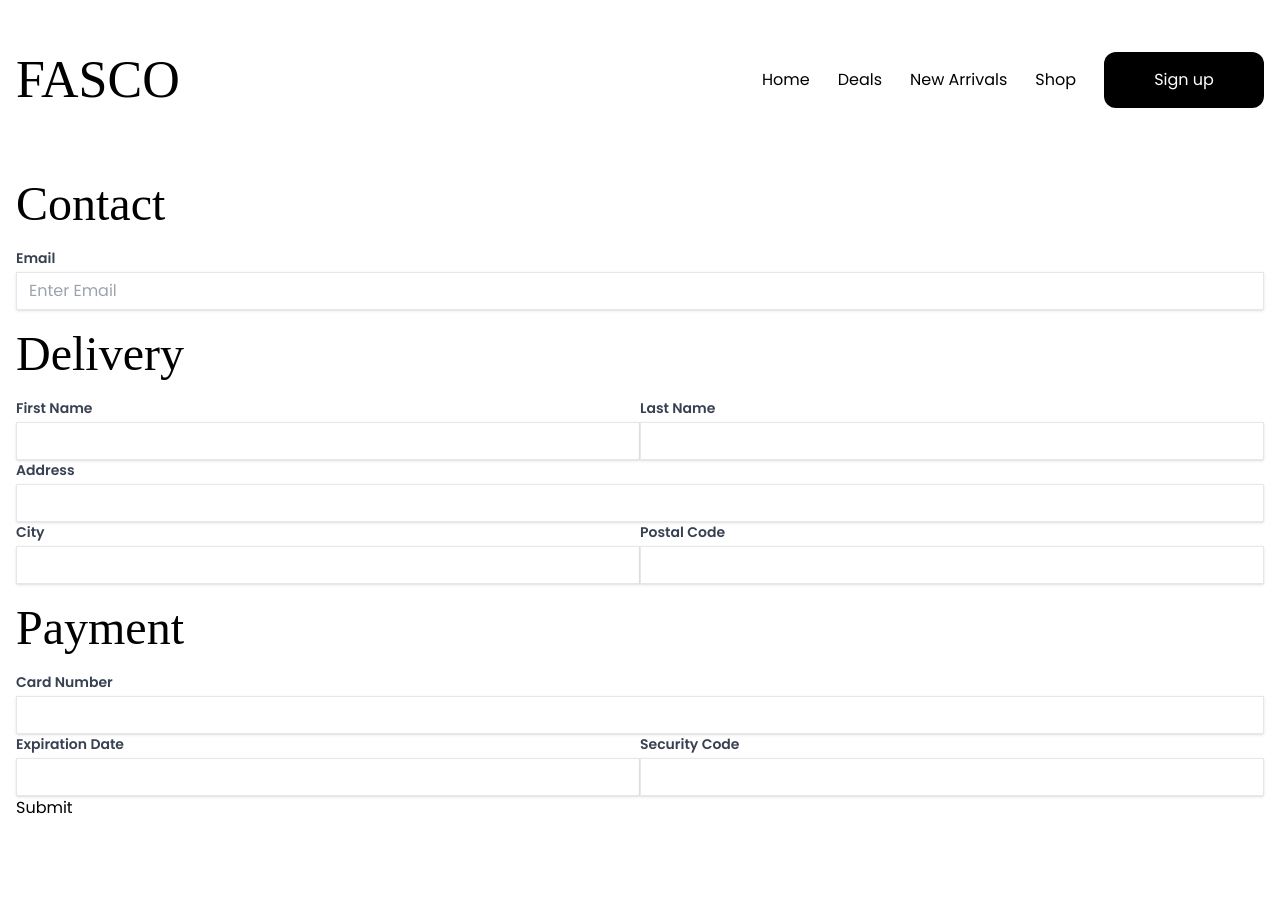
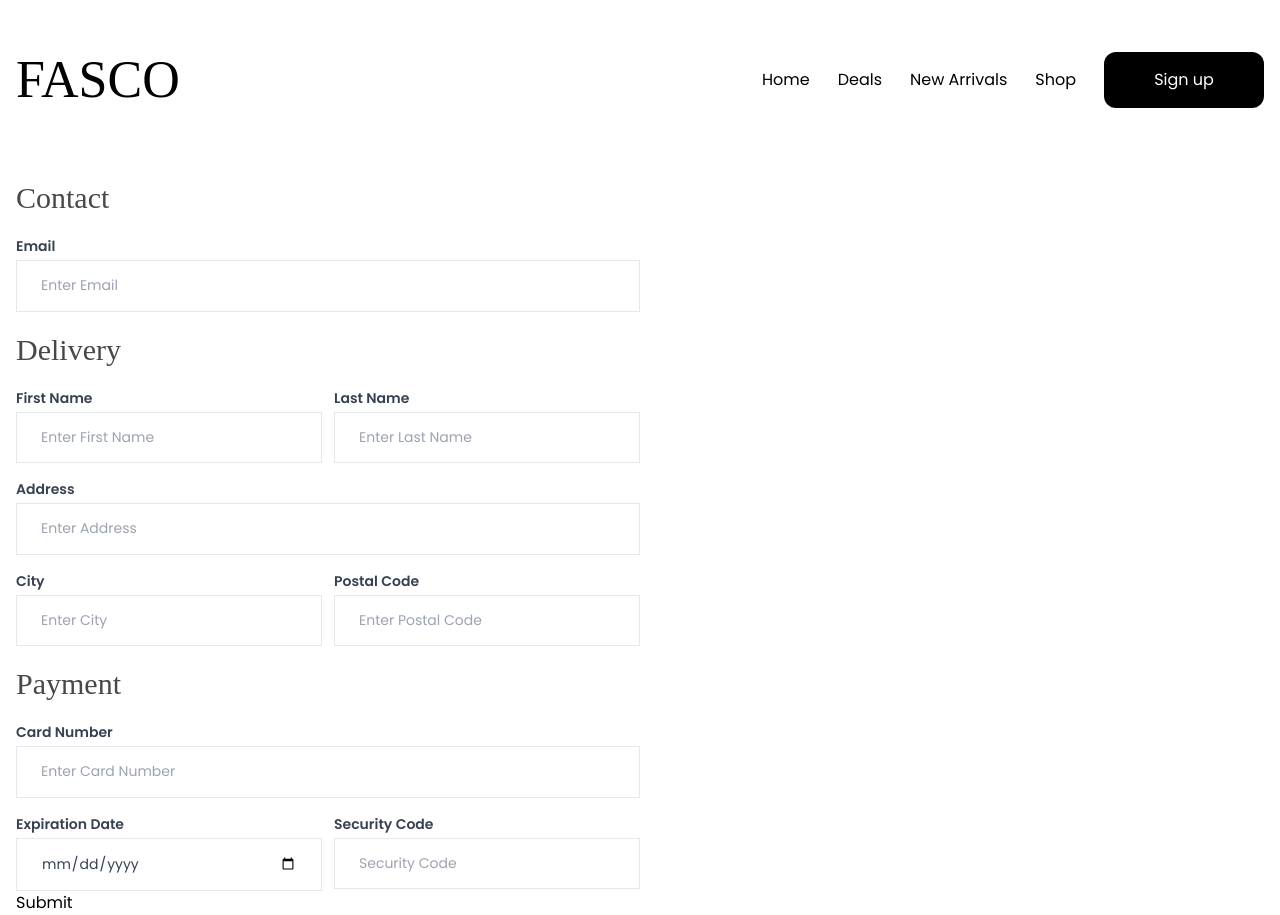
Before and after one commit to heli-d-bhavsar/fasco-ecommerce, a React (Vite) app: page /checkout in a window 1280 px wide. Before the commit the page ends 820 px from the top, so only its background shows below. Built offline with nearby package versions, Linux system fonts and the light colour scheme; no server answers; a web font is replaced by a local one.

Commit message:
added validation

```diff
--- a/package.json
+++ b/package.json
@@ -13,6 +13,7 @@
     "deploy": "gh-pages -d dist"
   },
   "dependencies": {
+    "card-validator": "^10.0.2",
     "firebase": "^11.2.0",
     "formik": "^2.4.6",
     "react": "^18.3.1",
@@ -21,7 +22,8 @@
     "react-icons": "^5.4.0",
     "react-modern-drawer": "^1.4.0",
     "react-router": "^7.1.1",
-    "react-sidebar": "^3.0.2"
+    "react-sidebar": "^3.0.2",
+    "yup": "^1.6.1"
   },
   "devDependencies": {
     "@eslint/js": "^9.17.0",
--- a/src/pages/checkout/index.tsx
+++ b/src/pages/checkout/index.tsx
@@ -1,7 +1,43 @@
-import { Formik } from 'formik';
+import { useFormik } from 'formik';
+import * as Yup from 'yup';
+import valid from 'card-validator';
 
 const Checkout = () => {
-  const checkOutFormValues = {
+  const validationSchema = Yup.object({
+    firstName: Yup.string()
+      .min(3, 'Must be at least 3 characters')
+      .required('Name is required'),
+    lastName: Yup.string()
+      .min(3, 'Must be at least 3 characters')
+      .required('Name is required'),
+    email: Yup.string().email('Invalid email').required('Email is required'),
+    phoneNumber: Yup.string().required('Phone number is required'),
+    address: Yup.string()
+      .required('Address is required')
+      .min(3, 'Must be at least 3 characters'),
+    country: Yup.string().required('Country is required'),
+    city: Yup.string().required('City is required'),
+    postalCode: Yup.string()
+      .required('Postal Code is required')
+      .min(3, 'Must be at least 3 characters'),
+    cardHolderName: Yup.string()
+      .required('Card holder name is required')
+      .min(3, 'Must be at least 3 characters'),
+    cardNumber: Yup.string().test(
+      'test-number',
+      'Credit Card number is invalid',
+      (value) => valid.number(value).isValid
+    ),
+    expiryDate: Yup.string()
+      .required('Expiry date is required')
+      .matches(/^(0[1-9]|1[0-2])\/\d{2}$/g, 'Invalid expiration date'),
+    securityCode: Yup.string()
+      .min(3, 'Must be at least 3 characters')
+      .max(4)
+      .required(),
+  });
+  const formik = useFormik({
+    initialValues: {
       email: '',
       firstName: '',
       lastName: '',
@@ -14,28 +50,19 @@ const Checkout = () => {
       expiryDate: '',
       cardHolderName: '',
       securityCode: '',
-  };
+    },
+    validationSchema,
+
+    onSubmit: (values) => {
+      alert(JSON.stringify(values, null, 2));
+    },
+  });
+
   return (
-    <div>
-      <Formik
-        initialValues={checkOutFormValues}
-        onSubmit={(values, { setSubmitting }) => {
-          setTimeout(() => {
-            alert(JSON.stringify(values, null, 2));
-            setSubmitting(false);
-          }, 400);
-        }}
-      >
-        {({
-          values,
-          handleChange,
-          handleBlur,
-          handleSubmit,
-          isSubmitting,
-          /* and other goodies */
-        }) => (
-          <form onSubmit={handleSubmit}>
-            <h2 className='font-logo text-5xl my-5'>Contact</h2>
+    <div className='flex'>
+      <div className='w-1/2 '>
+        <form onSubmit={formik.handleSubmit}>
+          <h2 className='font-logo text-3xl my-5 text-[#484848]'>Contact</h2>
 
           <label
             className='block text-gray-700 text-sm font-semibold mb-1'
@@ -46,16 +73,16 @@ const Checkout = () => {
           <input
             type='email'
             name='email'
-              className='shadow text-base appearance-none border w-full py-2 px-3 text-gray-700 leading-tight focus:outline-none focus:shadow-outline'
+            className='text-sm appearance-none border w-full py-4 px-6 text-gray-700 leading-tight '
             placeholder='Enter Email'
-              onChange={handleChange}
-              onBlur={handleBlur}
-              value={values.email}
+            onChange={formik.handleChange}
+            value={formik.values.email}
           />
+          {formik.touched && formik.errors.email ? formik.errors.email : null}
 
-            <h2 className='font-logo text-5xl my-5'>Delivery</h2>
+          <h2 className='font-logo text-3xl my-5 text-[#484848]'>Delivery</h2>
 
-            <div className='flex'>
+          <div className='flex gap-3 mb-4'>
             <div className='w-1/2'>
               <label
                 className='block text-gray-700 text-sm font-semibold mb-1'
@@ -64,12 +91,12 @@ const Checkout = () => {
                 First Name
               </label>
               <input
-                  type='firstName'
-                  name='text'
-                  className='shadow text-base appearance-none border w-full py-2 px-3 text-gray-700 leading-tight focus:outline-none focus:shadow-outline'
-                  onChange={handleChange}
-                  onBlur={handleBlur}
-                  value={values.firstName}
+                name='firstName'
+                type='text'
+                placeholder='Enter First Name'
+                className='text-sm appearance-none border w-full py-4 px-6 text-gray-700 leading-tight '
+                onChange={formik.handleChange}
+                value={formik.values.firstName}
               />
             </div>
 
@@ -81,16 +108,17 @@ const Checkout = () => {
                 Last Name
               </label>
               <input
-                  type='lastName'
-                  name='text'
-                  className='shadow text-base appearance-none border w-full py-2 px-3 text-gray-700 leading-tight focus:outline-none focus:shadow-outline'
-                  onChange={handleChange}
-                  onBlur={handleBlur}
-                  value={values.lastName}
+                name='lastName'
+                type='text'
+                placeholder='Enter Last Name'
+                className='text-sm appearance-none border w-full py-4 px-6 text-gray-700 leading-tight '
+                onChange={formik.handleChange}
+                value={formik.values.lastName}
               />
             </div>
           </div>
 
+          <div className='mb-4'>
             <label
               className='block text-gray-700 text-sm font-semibold mb-1'
               htmlFor='address'
@@ -98,15 +126,16 @@ const Checkout = () => {
               Address
             </label>
             <input
-              type='address'
-              name='text'
-              className='shadow text-base appearance-none border w-full py-2 px-3 text-gray-700 leading-tight focus:outline-none focus:shadow-outline'
-              onChange={handleChange}
-              onBlur={handleBlur}
-              value={values.address}
+              name='address'
+              type='text'
+              placeholder='Enter Address'
+              className='text-sm appearance-none border w-full py-4 px-6 text-gray-700 leading-tight '
+              onChange={formik.handleChange}
+              value={formik.values.address}
             />
+          </div>
 
-            <div className='flex'>
+          <div className='flex gap-3 mb-4'>
             <div className='w-1/2'>
               <label
                 className='block text-gray-700 text-sm font-semibold mb-1'
@@ -115,12 +144,12 @@ const Checkout = () => {
                 City
               </label>
               <input
-                  type='city'
-                  name='text'
-                  className='shadow text-base appearance-none border w-full py-2 px-3 text-gray-700 leading-tight focus:outline-none focus:shadow-outline'
-                  onChange={handleChange}
-                  onBlur={handleBlur}
-                  value={values.city}
+                name='city'
+                type='text'
+                placeholder='Enter City'
+                className='text-sm appearance-none border w-full py-4 px-6 text-gray-700 leading-tight '
+                onChange={formik.handleChange}
+                value={formik.values.city}
               />
             </div>
             <div className='w-1/2'>
@@ -131,18 +160,18 @@ const Checkout = () => {
                 Postal Code
               </label>
               <input
-                  type='postalCode'
-                  name='text'
-                  className='shadow text-base appearance-none border w-full py-2 px-3 text-gray-700 leading-tight focus:outline-none focus:shadow-outline'
-                  onChange={handleChange}
-                  onBlur={handleBlur}
-                  value={values.postalCode}
+                name='postalCode'
+                type='text'
+                placeholder='Enter Postal Code'
+                className='text-sm appearance-none border w-full py-4 px-6 text-gray-700 leading-tight '
+                onChange={formik.handleChange}
+                value={formik.values.postalCode}
               />
             </div>
           </div>
 
-            <h2 className='font-logo text-5xl my-5'>Payment</h2>
-
+          <h2 className='font-logo text-3xl my-5 text-[#484848]'>Payment</h2>
+          <div className='mb-4'>
             <label
               className='block text-gray-700 text-sm font-semibold mb-1'
               htmlFor='cardNumber'
@@ -150,15 +179,16 @@ const Checkout = () => {
               Card Number
             </label>
             <input
-              type='cardNumber'
-              name='text'
-              className='shadow text-base appearance-none border w-full py-2 px-3 text-gray-700 leading-tight focus:outline-none focus:shadow-outline'
-              onChange={handleChange}
-              onBlur={handleBlur}
-              value={values.cardNumber}
+              name='cardNumber'
+              type='text'
+              placeholder='Enter Card Number'
+              className='text-sm appearance-none border w-full py-4 px-6 text-gray-700 leading-tight '
+              onChange={formik.handleChange}
+              value={formik.values.cardNumber}
             />
+          </div>
 
-            <div className='flex'>
+          <div className='flex gap-3'>
             <div className='w-1/2'>
               <label
                 className='block text-gray-700 text-sm font-semibold mb-1'
@@ -167,12 +197,12 @@ const Checkout = () => {
                 Expiration Date
               </label>
               <input
-                  type='expiryDate'
-                  name='text'
-                  className='shadow text-base appearance-none border w-full py-2 px-3 text-gray-700 leading-tight focus:outline-none focus:shadow-outline'
-                  onChange={handleChange}
-                  onBlur={handleBlur}
-                  value={values.expiryDate}
+                type='date'
+                name='expiryDate'
+                placeholder='Expiry Date'
+                className='text-sm appearance-none border w-full py-4 px-6 text-gray-700 leading-tight '
+                onChange={formik.handleChange}
+                value={formik.values.expiryDate}
               />
             </div>
             <div className='w-1/2'>
@@ -183,22 +213,20 @@ const Checkout = () => {
                 Security Code
               </label>
               <input
-                  type='securityCode'
-                  name='text'
-                  className='shadow text-base appearance-none border w-full py-2 px-3 text-gray-700 leading-tight focus:outline-none focus:shadow-outline'
-                  onChange={handleChange}
-                  onBlur={handleBlur}
-                  value={values.securityCode}
+                name='securityCode'
+                type='text'
+                placeholder='Security Code'
+                className='text-sm appearance-none border w-full py-4 px-6 text-gray-700 leading-tight '
+                onChange={formik.handleChange}
+                value={formik.values.securityCode}
               />
             </div>
           </div>
 
-            <button type='submit' disabled={isSubmitting}>
-              Submit
-            </button>
+          <button type='submit'>Submit</button>
         </form>
-        )}
-      </Formik>
+      </div>
+      <div className='w-1/2'></div>
     </div>
   );
 };
```
Also changed, not shown: 1 other file (tests, documents, lock files or other folders). Lines whose indentation alone changed are shown as unchanged.
